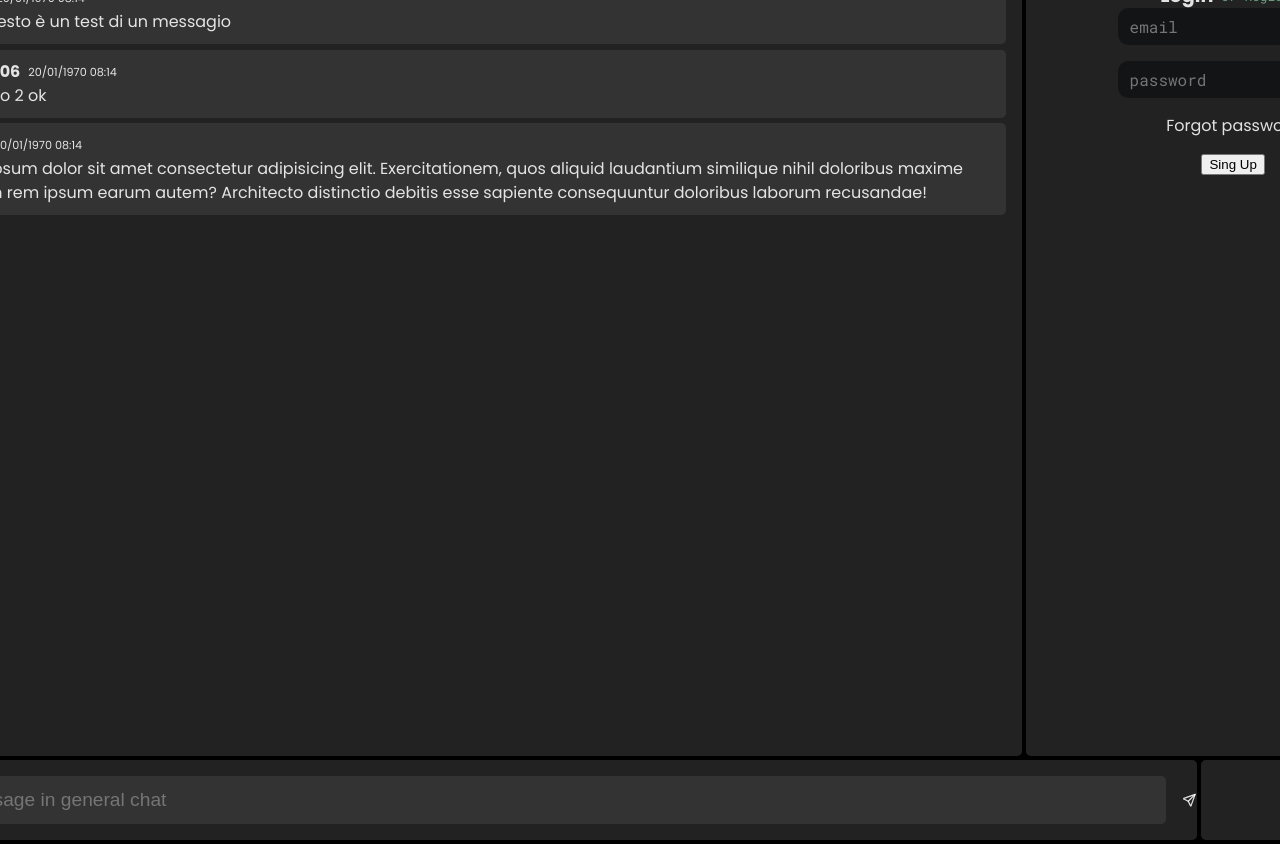
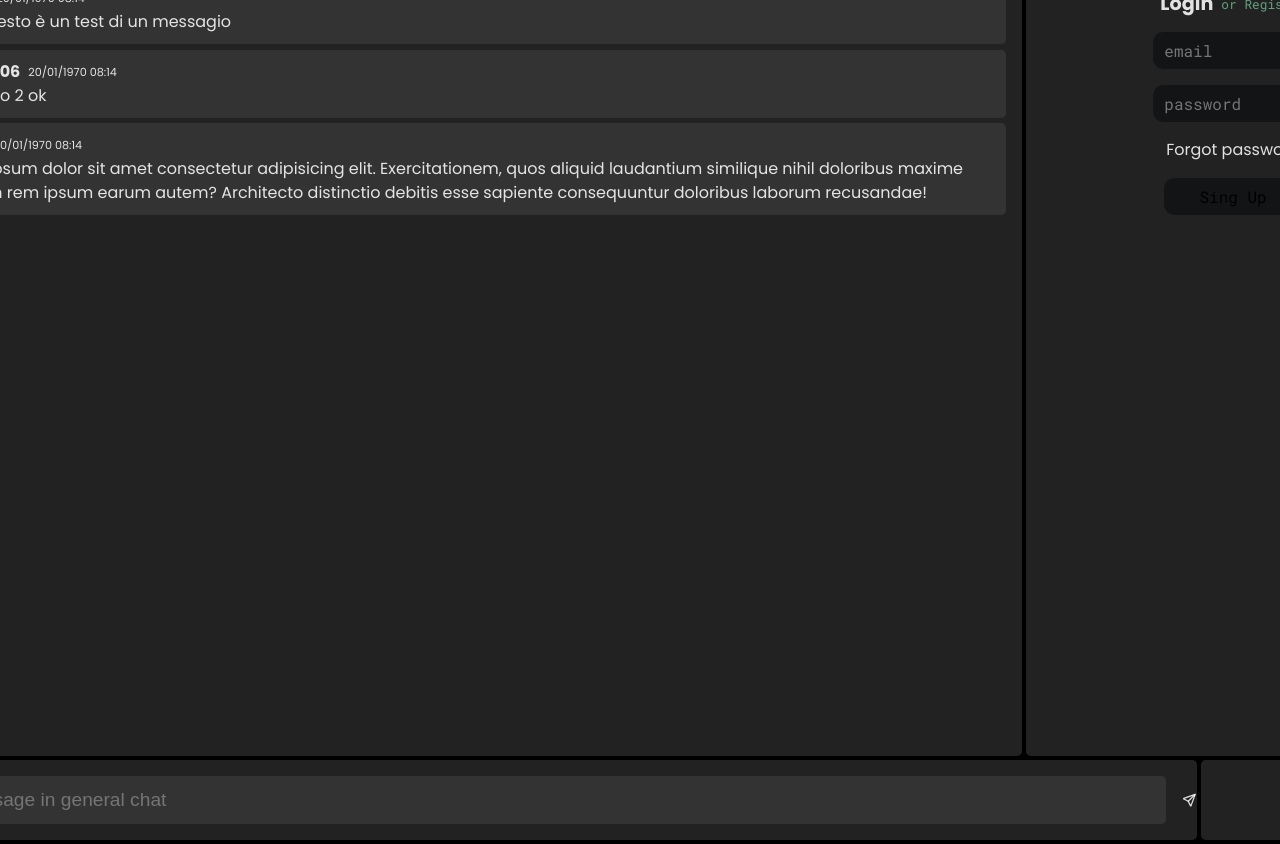
Before and after one commit to Type-Sentence/TypeSentece-Message-Client, a Next.js app: page / in a window 1280 px wide. Shown: the top 844 px of the page. Built offline with nearby package versions, Linux system fonts and the light colour scheme; no server answers.

Commit message:
Some thing

```diff
--- a/src/components/LoginOrRegisterContainer/fields.module.scss
+++ b/src/components/LoginOrRegisterContainer/fields.module.scss
@@ -2,6 +2,9 @@
     display: flex;
     flex-direction: column;
     align-items: center;
+    width: 100%;
+    gap: 1rem;
+    margin: 2rem 0;
 
     .titleContainer {
         display: flex;
@@ -25,7 +28,7 @@
         display: flex;
         flex-direction: column;
         align-items: center;
-        width: 100%;
+        width: auto;
         gap: 1rem;
 
         .inputField {
@@ -37,6 +40,18 @@
             font-size: 1rem;
             border-radius: 0.65rem;
             padding: 0.5rem 0.7rem;
+            width: 60%;
+        }
+
+        input[type="submit"] {
+            width: 60%;
+            outline: none;
+            border-style: none;
+            font-family: "Roboto Mono", monospace;
+            background-color: var(--black1);
+            border-radius: 0.65rem;
+            padding: 0.5rem 0.7rem;
+            font-size: 1rem;
         }
     }
 }
--- a/src/components/LoginOrRegisterContainer/index.tsx
+++ b/src/components/LoginOrRegisterContainer/index.tsx
@@ -15,16 +15,17 @@ const RegisterOrLoginContainer: FC<Props> = ({ user }) => {
 
     return (
         <div className={style.container}>
-            <div className={style.header}>
-                {user ?
-                    <>
+            {user ?
+                <>
+                    <div className={style.header}>
                         <ChatSettingsLabel />
                         <AccountLabel />
-                    </> :
-                    <FormsContainer />
-                }
-            </div>
-            <div className={style.body}></div>
+                    </div>
+                    <div className={style.body}></div>
+                </>
+                :
+                <FormsContainer />
+            }
         </div>
     )
 }
```
Also changed, not shown: src/components/LoginOrRegisterContainer/login/index.tsx (line endings or trailing spaces).
